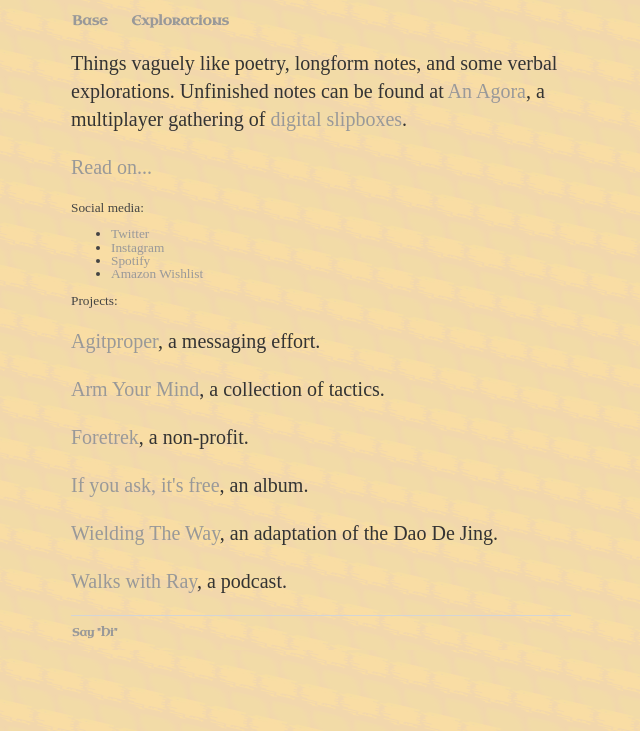
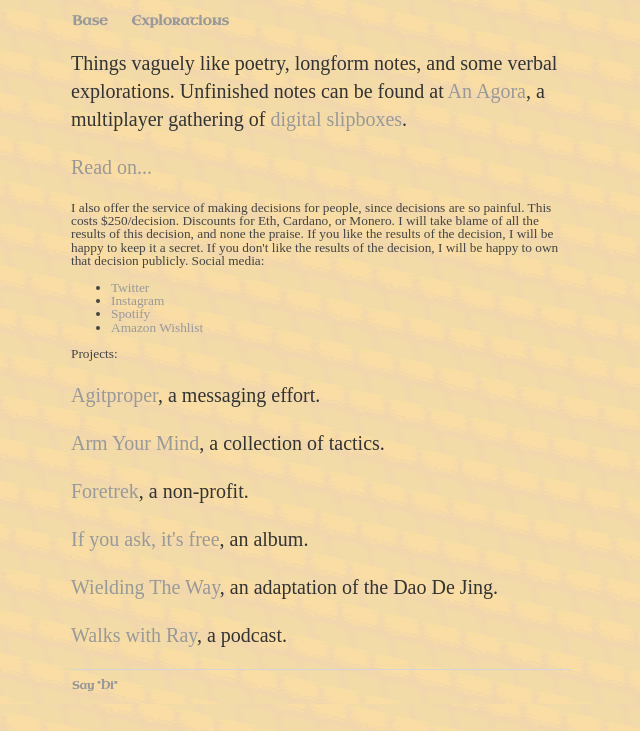
Before and after one commit to ray-dorai/ray-dorai.github.io, a Jekyll site: the page built from index.html, in a window 1280 px wide. Shown: the top 731 px of the page, without its empty margins (319-959 px from the left). Built offline with Jekyll 4.4.1, drawn with Linux system fonts in a browser that asks for light colours; some web fonts are replaced.

Commit message:
Update index.html

```diff
--- a/index.html
+++ b/index.html
@@ -5,7 +5,7 @@ title: Ray Doraisamy
 <div class="blurb">
 	<p>Things vaguely like poetry, longform notes, and some verbal explorations. Unfinished notes can be found at <a href="https://anagora.org/@forshaper">An Agora</a>, a multiplayer gathering of <a href="https://en.wikipedia.org/wiki/Zettelkasten">digital slipboxes</a>.</p>
 	<p><a href="/explorations">Read on...</a></p>
-
+	I also offer the service of making decisions for people, since decisions are so painful. This costs $250/decision. Discounts for Eth, Cardano, or Monero. I will take blame of all the results of this decision, and none the praise. If you like the results of the decision, I will be happy to keep it a secret. If you don't like the results of the decision, I will be happy to own that decision publicly.
 
 	Social media:
 	<ul>
```
